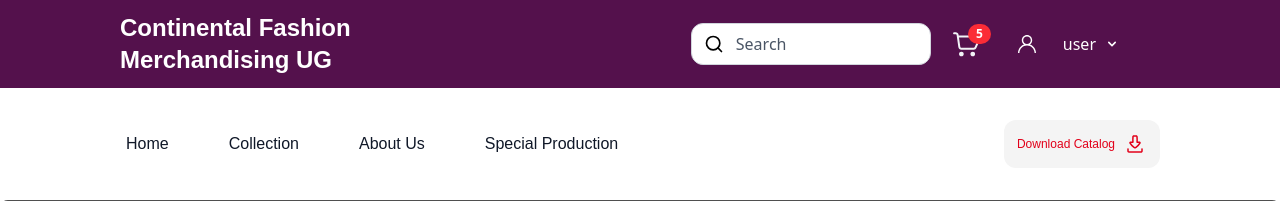
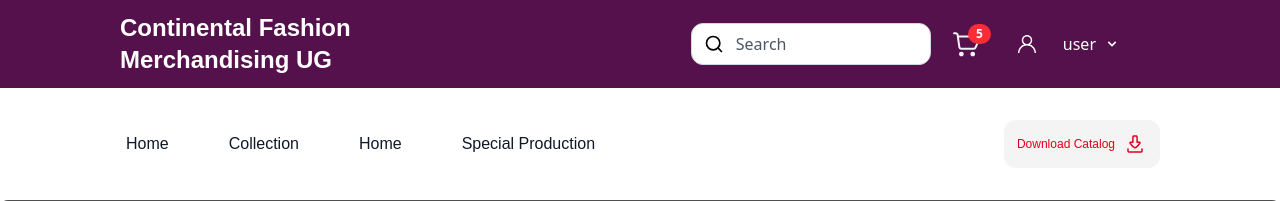
Before and after one commit to 12vdeepak/Continental-fashion08-04-25, a Laravel app: page / in a window 1280 px wide. Shown: the top 201 px of the page. Run offline with Laravel 10, Linux system fonts and the light colour scheme; a user stored in the database is signed in; data comes from the database, SQL or seed files in the repository; data that the repository does not hold is empty; some libraries are stand-ins or nearby versions; some web fonts are replaced; grey boxes are pictures that could not be loaded.

Commit message:
about latest

```diff
--- a/resources/views/frontend/partials/navbar.blade.php
+++ b/resources/views/frontend/partials/navbar.blade.php
@@ -57,7 +57,8 @@
 
 
         <li>
-            <a href="{{ route('frontend.aboutus') }}">About Us</a>
+
+            <a href="{{ route('frontend.aboutus') }}">Home</a>
         </li>
 
 
--- a/routes/web.php
+++ b/routes/web.php
@@ -214,6 +214,8 @@
 
 Route::get('/cookie-settings', [CookieSettingsController::class, 'index'])->name('cookie.settings');
 Route::post('/cookie-settings', [CookieSettingsController::class, 'save'])->name('cookie.save');
+Route::get('/about-us', [FrontendController::class, 'aboutUs'])->name('frontend.aboutus');
+
 
 
 
@@ -224,7 +226,6 @@
 Route::middleware(['company', 'company.auth.status'])->group(function () {
 
     Route::get('/user-dashboard', [FrontendController::class, 'publicPrivateHome'])->name('frontend.home.private');
-    Route::get('/about-us', [FrontendController::class, 'aboutUs'])->name('frontend.aboutus');
     Route::get('/all-products', [FrontendProductController::class, 'allProduct'])->name('frontend.all.product');
     Route::any('/confirm-order', [FrontendProductController::class, 'confirmOrder'])->name('frontend.confirm-order');
 
```
